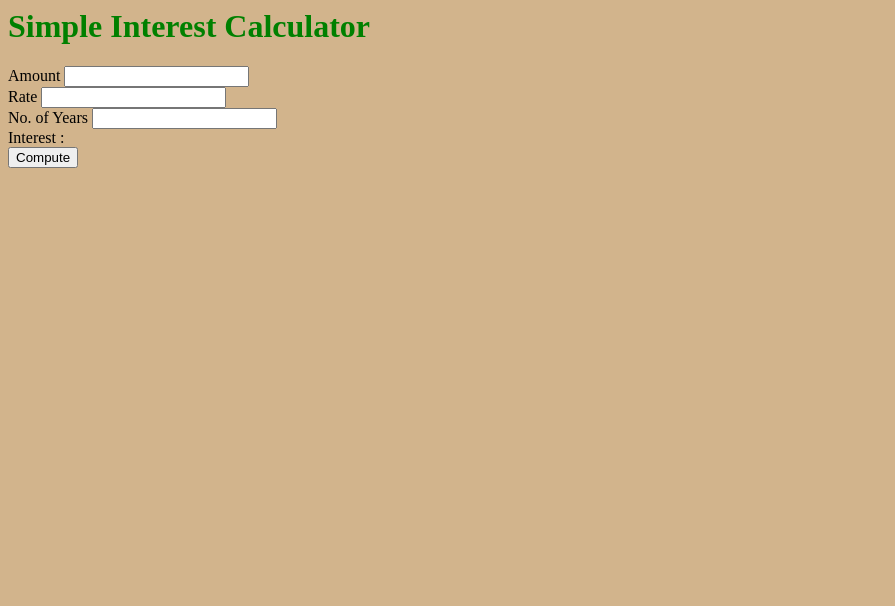
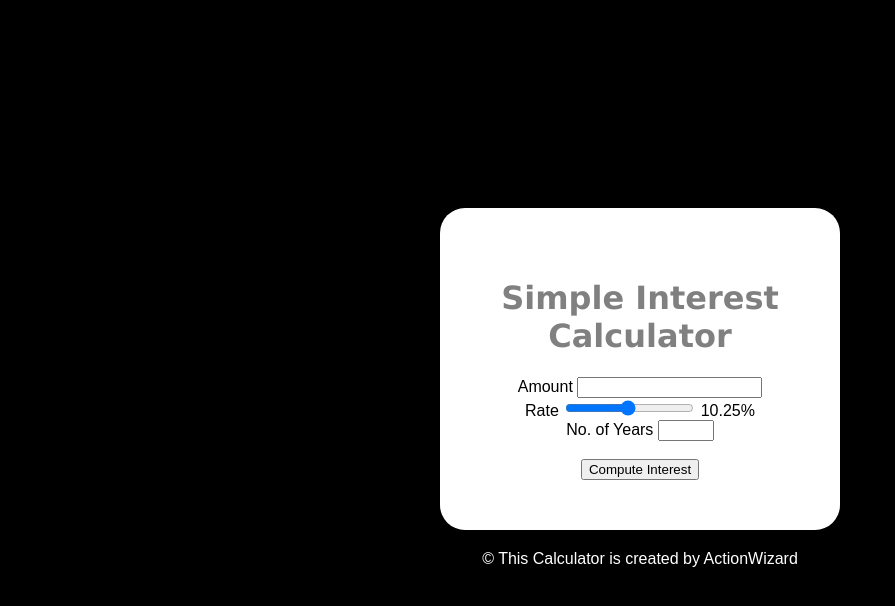
Before and after one commit to actionwizard/hello-html, a plain HTML site: page simpleInterestCalculator/index.html in a window 1280 px wide. Shown: the whole page, without its empty margins (0-895 px from the left). Drawn offline with Linux system fonts and the light colour scheme.

Commit message:
the task of buiding the simple interest calculator is done

```diff
--- a/simpleInterestCalculator/index.html
+++ b/simpleInterestCalculator/index.html
@@ -1,16 +1,47 @@
+<!DOCTYPE html>
 <html>
-    <head>
+  <head>
     <script src="script.js"></script>
-    <link rel="stylesheet" href="style.css">
-    </head>
-    <body>
-        <h1>Simple Interest Calculator</h1>
+    <link rel="stylesheet" href="style.css" />
+    <title>Simple Interest Calculator</title>
+  </head>
+  <body>
+    <div class="mainDiv">
+      <h1>Simple Interest Calculator</h1>
+      Amount <input type="number" id="principal" /> <br />
+      Rate
+      <input
+        type="range"
+        id="rate"
+        min="1"
+        max="20"
+        value="10.25"
+        step="0.25"
+        onchange="updateRate()"
+      />
+      <span id="rateVal" onchange="updateRate()">10.25</span>%
+      <br />
+      No. of Years
+      <input type="number" id="years" list="allYears" min="1" max="10" />
+      <datalist id="allYears">
+        <option value="1">1</option>
+        <option value="2">2</option>
+        <option value="3">3</option>
+        <option value="4">4</option>
+        <option value="5">5</option>
+        <option value="6">6</option>
+        <option value="7">7</option>
+        <option value="8">8</option>
+        <option value="9">9</option>
+        <option value="10">10</option>
+      </datalist>
+      <br />
+      <span id="result"></span><br />
 
-        Amount <input type="number"  id="principal">  <br/>
-        Rate <input type="number"  id="rate">  <br/>
-        No. of Years <input type="number"  id="years">  <br/>
-        Interest : <span id="result"></span><br>
+      <button onclick="compute()" id="compute">Compute Interest</button>
+      <span id="result"></span>
+    </div>
 
-        <button onclick="compute()">Compute</button>
-    </body>
+    <footer>&#169; This Calculator is created by ActionWizard</footer>
+  </body>
 </html>
--- a/simpleInterestCalculator/script.js
+++ b/simpleInterestCalculator/script.js
@@ -1,5 +1,30 @@
-function compute()
-{
-    p = document.getElementById("principal").value;
+function compute() {
+  let principal = document.getElementById("principal").value;
+  let rate = document.getElementById("rate").value;
+  let years = document.getElementById("years").value;
 
+  let interest = (principal * rate * years) / 100;
+
+  let amount = Number(principal) + Number(interest);
+
+  let result = document.getElementById("result");
+
+  //Write the logic to convert the ‘No. of Years’ into the actual year in the future.
+  let year = new Date().getFullYear() + Number(years);
+
+  if (principal <= 0) {
+    alert("Please enter a positive amount");
+    document.getElementById("principal").focus();
+  } else {
+    let str = `If you deposit <mark>${principal}</mark>, <br> at an interest of <mark> ${rate}% </mark>. <br> You will recieve
+               an amount of <mark> ${amount} </mark>,<br> in the year <mark> ${year} </mark>.`;
+    result.innerHTML = str;
+  }
 }
+
+function updateRate() {
+  let rate = document.getElementById("rate").value; //Accessing the html element by its id and Getting the value of the object
+
+  //Updating the rate
+  document.getElementById("rateVal").innerText = rate;
+}
--- a/simpleInterestCalculator/style.css
+++ b/simpleInterestCalculator/style.css
@@ -1,2 +1,29 @@
-body {background-color:tan;}
-h1{color:green;}
+body {
+  background-color: black;
+  font-family: Arial, Helvetica, sans-serif;
+  color: white;
+  display: flex;
+  justify-content: center;
+  align-items: center;
+  flex-direction: column;
+}
+
+h1 {
+  color: gray;
+  font-family: Verdana, Geneva, Tahoma, sans-serif;
+}
+
+.mainDiv {
+  background-color: white;
+  color: black;
+  width: 300px;
+  padding: 50px;
+  margin: 200px;
+  margin-bottom: 20px;
+  border-radius: 25px;
+  text-align: center;
+}
+
+#result {
+  color: red;
+}
```
